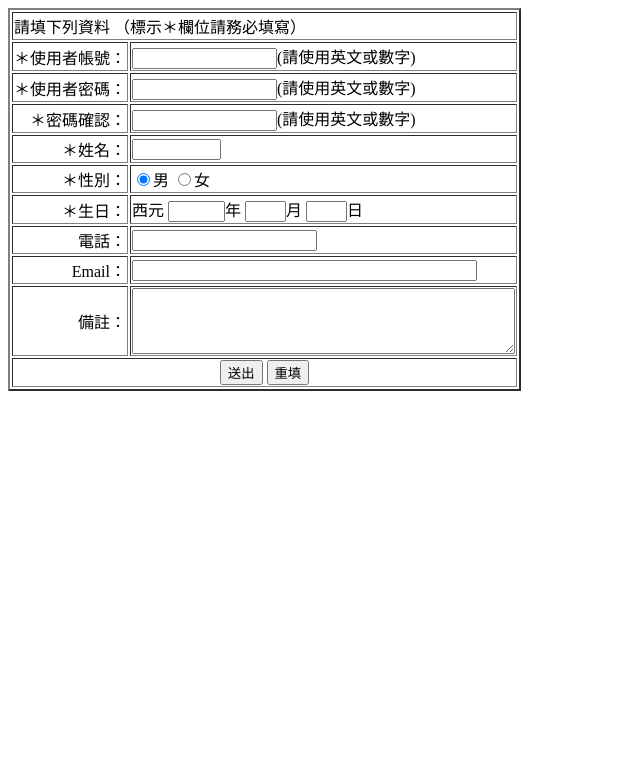
After one commit to charlesfancy/test, a PHP site: page /insert_1.php in a window 1280 px wide. The commit adds this page. Shown: the top 783 px of the page, without its empty margins (0-640 px from the left). Run offline with PHP 8.4, Linux system fonts and the light colour scheme.

Commit message:
no message

```diff
--- /dev/null
+++ b/insert_1.php
@@ -0,0 +1,68 @@
+
+
+<html>
+    <title></title>
+    <head>
+
+    </head>
+    <body>
+    <form action="insert.php" method="post" name="myForm">
+        <table border="2" align="cenert" bordercolor="">
+            <tr>
+                <td colspan="2" bgcolor="" align="cenet"
+                <font color="#FFFFFF"> 請填下列資料 （標示＊欄位請務必填寫）</font>
+                </td>
+            </tr>
+            <tr bgcolor="">
+                <td align="right">＊使用者帳號：</td>
+                <td><input name="account" type="text" size="15">(請使用英文或數字)</td>
+            </tr>
+            <tr bgcolor="">
+                <td align="right">＊使用者密碼：</td>
+                <td><input name="password" type="password" size="15">(請使用英文或數字)</td>
+            </tr>
+            <tr bgcolor="">
+                <td align="right">＊密碼確認：</td>
+                <td><input name="re_password" type="password" size="15">(請使用英文或數字)</td>
+            </tr>
+            <tr bgcolor="">
+                <td align="right">＊姓名：</td>
+                <td><input name="name" type="text" size="8"></td>
+            </tr>
+            <tr bgcolor="">
+                <td align="right">＊性別：</td>
+                <td>
+                    <input type="radio" name="sex" value="男" checked>男
+                    <input type="radio" name="sex" value="女">女
+                </td>
+            </tr>
+            <tr bgcolor="">
+                <td align="right">＊生日：</td>
+                <td>西元
+                <input name="year" type="TEXT"size="4">年
+                <input name="month" type="TEXT"size="2">月
+                <input name="day" type="TEXT"size="2">日
+                </td>
+            </tr>
+            <tr bgcolor="">
+                <td align="right">電話：</td>
+                <td><input name="phone" type="text" size="20"></td>
+            </tr>
+            <tr bgcolor="">
+                <td align="right">Email：</td>
+                <td><input name="email" type="text" size="40"></td>
+            </tr>
+            <tr bgcolor="">
+                <td align="right">備註：</td>
+                <td><textarea name="comment" cols="45" rows="4"></textarea></td>
+            </tr>
+            <tr>
+            <td align="center" colspan="2">
+                <input type="submit" value="送出" name="Submit">
+                <input type="reset"value="重填">
+            </td>
+        </tr>
+
+
+    </body>
+</html>
```
Also changed, not shown: index.php (+61 -2 lines), insert.php (added, +35 -0 lines), user_list.php (added, +34 -0 lines).
